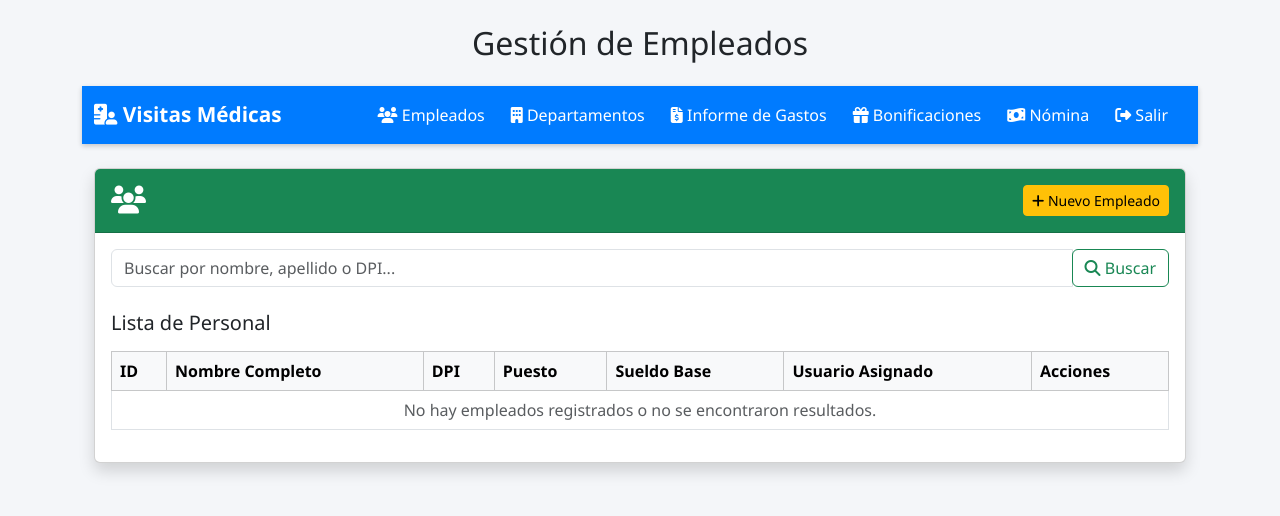
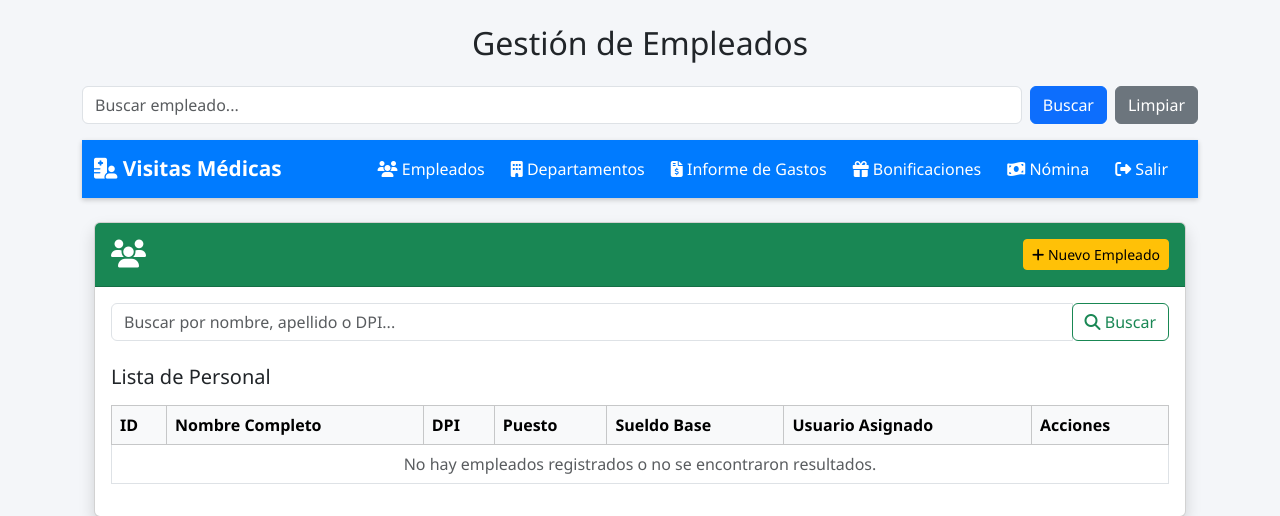
Before and after one commit to GabrielChinchilla-P/Pfinal, a CodeIgniter 4 app: the page made by app/Views/empleado/index.php in a window 1280 px wide. Shown: the top 516 px of the page. Run offline with PHP 8.4 and a stand-in for CodeIgniter, Linux system fonts and the light colour scheme; the template is opened without the code that fills it, so the values that code supplies are empty; some libraries are stand-ins or nearby versions.

Commit message:
Se agrego busqueda

```diff
--- a/app/Views/empleado/index.php
+++ b/app/Views/empleado/index.php
@@ -8,6 +8,12 @@
         <div class="alert alert-danger"><?= session()->getFlashdata('error') ?></div>
     <?php endif; ?>
 
+    <!-- Búsqueda -->
+    <form class="d-flex mb-3" method="get" action="<?= base_url('/empleados/buscar'); ?>">
+        <input type="text" name="q" class="form-control me-2" placeholder="Buscar empleado...">
+        <button class="btn btn-primary">Buscar</button>
+        <a href="<?= base_url('/empleados'); ?>" class="btn btn-secondary ms-2">Limpiar</a>
+    </form>
 
 
 
```
